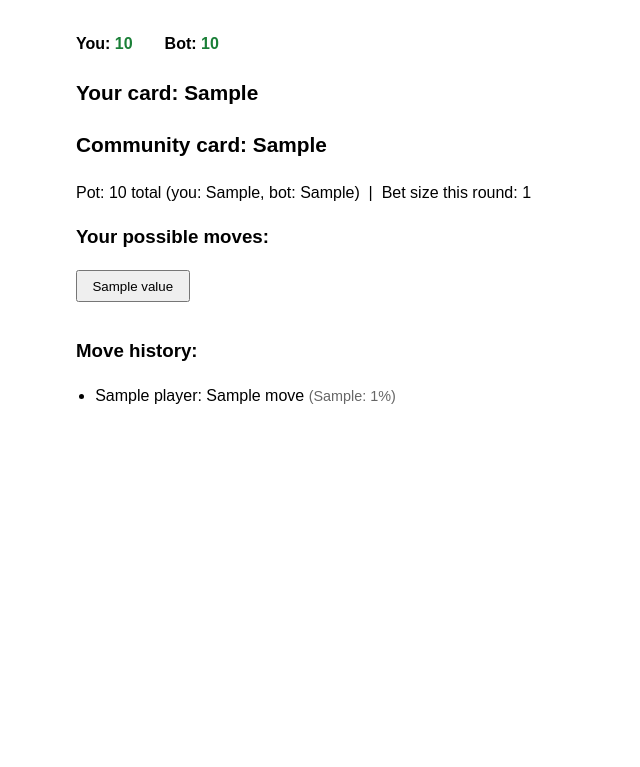
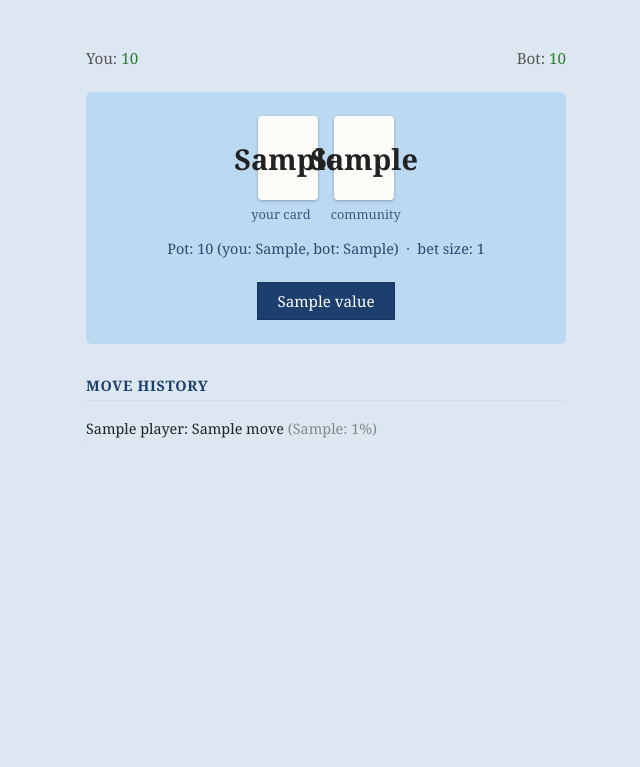
Before and after one commit to mmathiasT/leduc-poker-cfr-solver, a Django app: template pokerbot/templates/pokerbot/game.html in a window 1280 px wide. Shown: the top 767 px of the page, without its empty margins (314-954 px from the left). Run offline with Django 5.2, Linux system fonts and the light colour scheme; the template is opened without the code that fills it: most values are stand-ins (such as "Sample title", 1, 10 or a date in 2020).

Commit message:
Improve frontend styling and add gameplay screenshots to README

```diff
--- a/pokerbot/templates/pokerbot/game.html
+++ b/pokerbot/templates/pokerbot/game.html
@@ -1,15 +1,104 @@
 <style>
-    body { font-family: sans-serif; max-width: 500px; margin: 2rem auto; line-height: 1.5; }
-    .balances { display: flex; gap: 2rem; margin-bottom: 1rem; }
-    .balances span { font-weight: bold; }
-    .plus { color: #1a7f37; }
-    .minus { color: #cf222e; }
-    .card { font-size: 1.3rem; font-weight: bold; }
-    ul { padding-left: 1.2rem; }
-    .history li { margin-bottom: 0.3rem; }
-    .dist { color: #666; font-size: 0.9rem; }
-    form { display: inline-block; margin-right: 0.5rem; }
-    button { padding: 0.4rem 0.9rem; }
+    body {
+        font-family: Georgia, serif;
+        background: #dce7f2;
+        color: #222;
+        max-width: 480px;
+        margin: 3rem auto;
+        padding: 0 1rem;
+    }
+
+    .balances {
+        display: flex;
+        justify-content: space-between;
+        font-size: 0.95rem;
+        margin-bottom: 1.5rem;
+        color: #555;
+    }
+    .plus { color: #2e7d32; }
+    .minus { color: #b71c1c; }
+
+    .table {
+        background: #bcd9f2;
+        border-radius: 6px;
+        padding: 1.5rem;
+        text-align: center;
+    }
+
+    .cards {
+        display: flex;
+        justify-content: center;
+        gap: 1rem;
+        margin-bottom: 1rem;
+    }
+
+    .playing-card {
+        background: #fdfcf8;
+        border-radius: 4px;
+        width: 60px;
+        height: 84px;
+        display: flex;
+        align-items: center;
+        justify-content: center;
+        font-size: 1.8rem;
+        font-weight: bold;
+        color: #222;
+        box-shadow: 0 1px 3px rgba(0,0,0,0.3);
+    }
+    .playing-card.hidden {
+        background: #3d3d3d;
+        color: #3d3d3d;
+        border: 2px dashed #666;
+    }
+
+    .card-label {
+        color: #3a5a80;
+        font-size: 0.8rem;
+        margin-top: -0.7rem;
+        margin-bottom: 1rem;
+    }
+
+    .pot-line {
+        color: #2c4a6e;
+        font-size: 0.9rem;
+    }
+
+    .actions {
+        margin-top: 1.5rem;
+        text-align: center;
+    }
+    form { display: inline-block; margin: 0 0.3rem; }
+    button {
+        font-family: inherit;
+        font-size: 0.95rem;
+        padding: 0.5rem 1.2rem;
+        border: 1px solid #16345c;
+        background: #1c3f6e;
+        color: #fff;
+        cursor: pointer;
+    }
+    button:hover { background: #16345c; }
+
+    .result {
+        text-align: center;
+        margin-top: 1.5rem;
+        font-size: 1.1rem;
+        color: #16345c;
+    }
+    .result a { color: #16345c; text-decoration: underline; }
+
+    h3 {
+        font-size: 0.9rem;
+        text-transform: uppercase;
+        letter-spacing: 0.05em;
+        color: #1c3f6e;
+        border-bottom: 1px solid #ddd;
+        padding-bottom: 0.3rem;
+        margin-top: 2rem;
+    }
+    ul { list-style: none; padding: 0; font-size: 0.9rem; }
+    li { padding: 0.25rem 0; border-bottom: 1px dotted #ddd; }
+    .dist { color: #888; }
 </style>
 
 <div class="balances">
@@ -17,19 +106,23 @@
     <span>Bot: <span class="{% if bot_balance > 0 %}plus{% elif bot_balance < 0 %}minus{% endif %}">{{ bot_balance }}</span></span>
 </div>
 
-<p class="card">Your card: {{ player_card }}</p>
+<div class="table">
+    <div class="cards">
+        <div class="playing-card">{{ player_card }}</div>
+        {% if community_card %}
+            <div class="playing-card">{{ community_card }}</div>
+        {% else %}
+            <div class="playing-card hidden">?</div>
+        {% endif %}
+    </div>
+    <div class="card-label">your card &nbsp;&nbsp;&nbsp;&nbsp; community</div>
 
-{% if community_card %}
-    <p class="card">Community card: {{ community_card }}</p>
-{% endif %}
-
-<p>Pot: {{ pot_total }} total (you: {{ contributions.0 }}, bot: {{ contributions.1 }}) &nbsp;|&nbsp; Bet size this round: {{ bet_size }}</p>
+    <p class="pot-line">Pot: {{ pot_total }} (you: {{ contributions.0 }}, bot: {{ contributions.1 }}) &nbsp;·&nbsp; bet size: {{ bet_size }}</p>
 
     {% if game_over %}
-    <p><strong>Game over. Your payoff: {{ payoff }}</strong></p>
-    <a href="{% url 'start_game' %}">New game</a>
+        <p class="result">Game over — your payoff: {{ payoff }}<br><a href="{% url 'start_game' %}">New game</a></p>
     {% else %}
-    <h3>Your possible moves:</h3>
+        <div class="actions">
             {% for move in possible_moves %}
                 <form method="post" action="{% url 'act' %}">
                     {% csrf_token %}
@@ -37,10 +130,12 @@
                     <button type="submit">{{ move.value }}</button>
                 </form>
             {% endfor %}
+        </div>
     {% endif %}
+</div>
 
-<h3>Move history:</h3>
-<ul class="history">
+<h3>Move history</h3>
+<ul>
 {% for entry in history_log %}
     <li>
         {{ entry.player }}: {{ entry.move }}
```
Also changed, not shown: README.md, gameplay_screenshot.png (deleted), postgame_screenshot.png (added), pregame_screenshot.png (added). Lines whose indentation alone changed are shown as unchanged.
